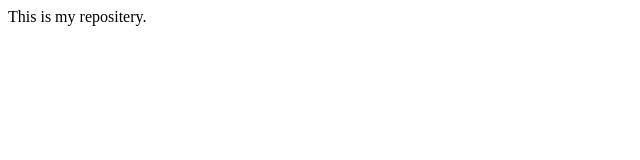
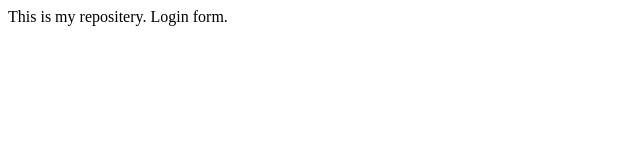
Before and after one commit to sanjana1604/myapps-sample, a plain HTML site: page index.html in a window 1280 px wide. Shown: the full height of the page, 0-640 px from the left. Drawn offline with Linux system fonts and the light colour scheme.

Commit message:
login added

```diff
--- /dev/null
+++ b/der2/app2.js
@@ -0,0 +1 @@
+console.log('app2');
--- a/index.html
+++ b/index.html
@@ -3,6 +3,6 @@
     <title>My App</title>
   </head>
   <body>
-    This is my repositery.
+    This is my repositery. Login form.
   </body>
 </html>
```
Also changed, not shown: login.html (added, +1 -0 lines), log.txt (added).
